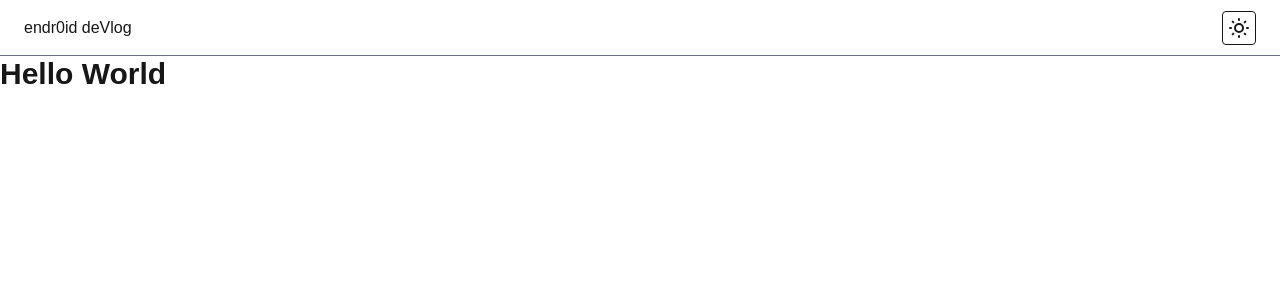
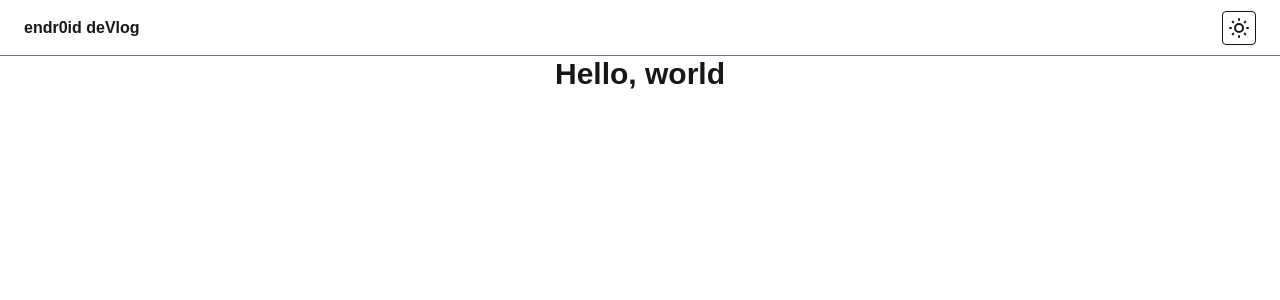
Before and after one commit to endr0id/endr0id.github.io, a Next.js app: page / in a window 1280 px wide. Shown: the top 300 px of the page. Built offline with nearby package versions, Linux system fonts and the light colour scheme.

Commit message:
feat: ルートページのコンテンツ配置調整(#3)

```diff
--- a/app/_components/Header.tsx
+++ b/app/_components/Header.tsx
@@ -1,10 +1,9 @@
-import { useTheme } from "next-themes";
 import ThemeToggleButton from "./ThemeToggleButton";
 
 const Header = () => {
   return (
     <div className="flex justify-between items-center px-6 h-14 border-b border-gray-500">
-      <div>endr0id deVlog</div>
+      <h1 className="text-1xl font-semibold">endr0id deVlog</h1>
       <ThemeToggleButton />
     </div>
   );
--- a/app/page.tsx
+++ b/app/page.tsx
@@ -1,3 +1,7 @@
 export default function Home() {
-  return <h1 className="text-3xl font-semibold">Hello World</h1>;
+  return (
+    <div className="flex justify-center">
+      <h1 className="text-3xl font-semibold">Hello, world</h1>
+    </div>
+  );
 }
```
